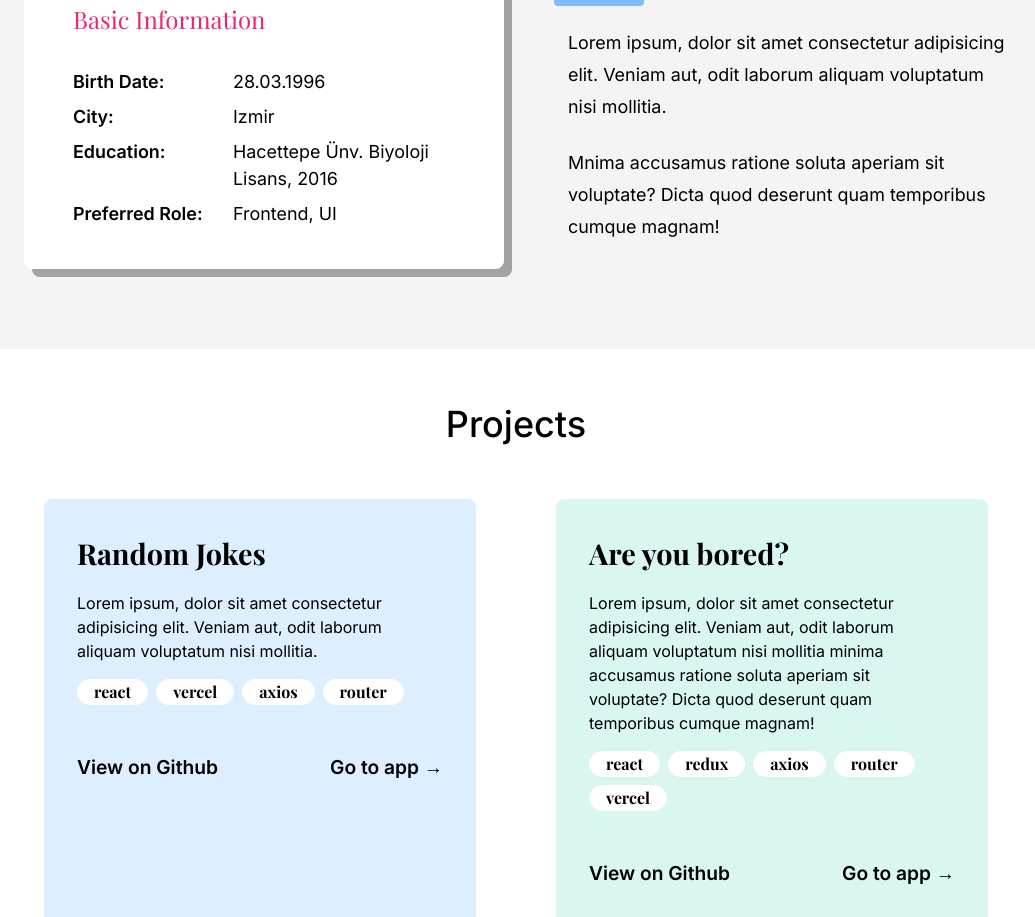
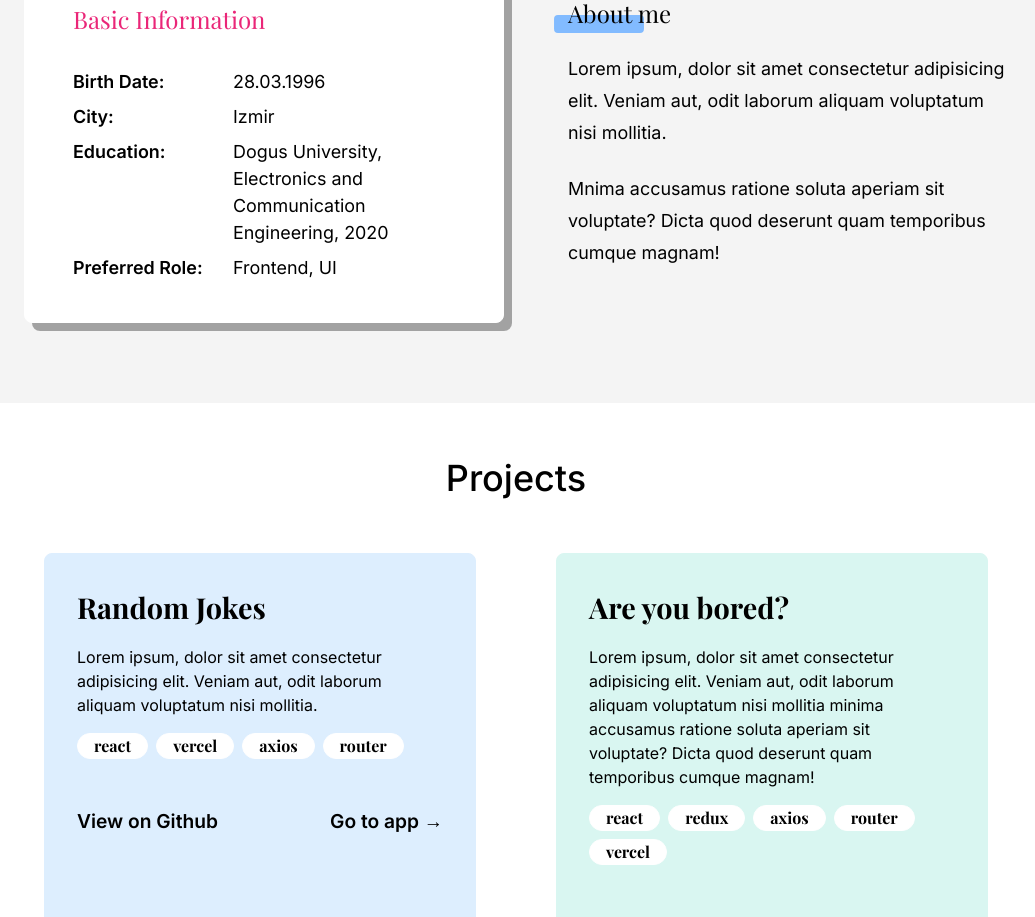
Before and after one commit to EzgiUOztuna/Personal-Website, a React (Vite) app: page / in a window 1280 px wide. Shown: the part 1288-2205 px from the top of the page, without its empty margins (124-1159 px from the left). Built offline with nearby package versions, Linux system fonts and the light colour scheme; a web font is replaced by a local one.

Commit message:
content updated

```diff
--- a/src/assets/EnglishData.js
+++ b/src/assets/EnglishData.js
@@ -16,4 +16,26 @@ export const englishWords = {
             iconClass: "fa-brands fa-github fa-xs",
         },
     ],
+    skills: "Skills",
+    profile: "Profile",
+    basicInformation: "Basic Information",
+    birthDate: {
+        label: "Birth Date:",
+        value: "28.03.1996",
+    },
+    city: {
+        label: "City:",
+        value: "Izmir",
+    },
+    education: {
+        label: "Education:",
+        value: "Dogus University, Electronics and Communication Engineering, 2020",
+    },
+    role: {
+        label: "Preferred Role:",
+        value: "Frontend, UI",
+    },
+    aboutMe: "About me",
+    aboutMeParagraph1: "Lorem ipsum, dolor sit amet consectetur adipisicing elit. Veniam aut, odit laborum aliquam voluptatum nisi mollitia.",
+    aboutMeParagraph2: "Mnima accusamus ratione soluta aperiam sit voluptate? Dicta quod deserunt quam temporibus cumque magnam!",
 };
--- a/src/assets/TurkishData.js
+++ b/src/assets/TurkishData.js
@@ -16,4 +16,26 @@ export const turkishWords = {
             iconClass: "fa-brands fa-github fa-xs",
         },
     ],
+    skills: "Yetenekler",
+    profile: "Profil",
+    basicInformation: "Ana Bilgiler",
+    birthDate: {
+        label: "Doğum Tarihi:",
+        value: "28.03.1996",
+    },
+    city: {
+        label: "Yaşadığı Şehir:",
+        value: "İzmir",
+    },
+    education: {
+        label: "Eğitim Durumu:",
+        value: "Doğuş Üniversitesi, Elektronik ve Haberleşme Mühendisliği, 2020",
+    },
+    role: {
+        label: "Tercih Ettiği Rol:",
+        value: "Frontend, UI",
+    },
+    aboutMe: "Hakkımda",
+    aboutMeParagraph1: "Lorem ipsum, dolor sit amet consectetur adipisicing elit. Veniam aut, odit laborum aliquam voluptatum nisi mollitia.",
+    aboutMeParagraph2: "Mnima accusamus ratione soluta aperiam sit voluptate? Dicta quod deserunt quam temporibus cumque magnam!",
 };
--- a/src/components/IntroductionDefinition.jsx
+++ b/src/components/IntroductionDefinition.jsx
@@ -3,7 +3,7 @@ import "./Introduction.css";
 import { DarkModeContext } from "../contexts/DarkModeContext";
 import { LanguageContext } from "../contexts/LanguageContext";
 import { englishWords } from "../assets/EnglishData";
-import { turkishWords } from "../assets/TurkishData"
+import { turkishWords } from "../assets/TurkishData";
 
 function IntroductionDefinition() {
     const { darkMode } = useContext(DarkModeContext);
--- a/src/components/Profile.jsx
+++ b/src/components/Profile.jsx
@@ -1,28 +1,34 @@
 import { useContext } from "react";
 import { DarkModeContext } from "../contexts/DarkModeContext";
 import "./Profile.css";
+import { LanguageContext } from "../contexts/LanguageContext";
+import { englishWords } from "../assets/EnglishData";
+import { turkishWords } from "../assets/TurkishData";
 
 export default function Profile() {
     const { darkMode } = useContext(DarkModeContext);
+    const { language } = useContext(LanguageContext)
+
+    const words = language === "en" ? englishWords : turkishWords;
 
     return (
         <>
             <div className={`profile-container ${darkMode ? "dark" : ""}`}>
                 <img className="ellipse-12" src="Ellipse 12.svg" />
-                <h3 className="header-3">Profile</h3>
+                <h3 className="header-3">{words.profile}</h3>
                 <div className="info-cards">
                     <div className="basic-info-card">
-                        <h4>Basic Information</h4>
-                        <p><span className="label">Birth Date:</span> 28.03.1996</p>
-                        <p><span className="label">City:</span> Izmir</p>
-                        <p><span className="label">Education:</span> Hacettepe Ünv. Biyoloji Lisans, 2016</p>
-                        <p><span className="label">Preferred Role:</span> Frontend, UI</p>
+                        <h4>{words.basicInformation}</h4>
+                        <p><span className="label">{words.birthDate.label}</span>{words.birthDate.value}</p>
+                        <p><span className="label">{words.city.label}</span>{words.city.value}</p>
+                        <p><span className="label">{words.education.label}</span>{words.education.value}</p>
+                        <p><span className="label">{words.role.label}</span>{words.role.value}</p>
                     </div>
 
                     <div className="about-me">
-                        <h4>About me <img className="rectangle-39" src="Rectangle 39.svg" /></h4>
-                        <p>Lorem ipsum, dolor sit amet consectetur adipisicing elit. Veniam aut, odit laborum aliquam voluptatum nisi mollitia.</p>
-                        <p>Mnima accusamus ratione soluta aperiam sit voluptate? Dicta quod deserunt quam temporibus cumque magnam!</p>
+                        <h4>{words.aboutMe} <img className="rectangle-39" src="Rectangle 39.svg" /></h4>
+                        <p>{words.aboutMeParagraph1}</p>
+                        <p>{words.aboutMeParagraph2}</p>
                     </div>
                 </div>
             </div>
--- a/src/components/Skills.jsx
+++ b/src/components/Skills.jsx
@@ -1,17 +1,20 @@
 import { useContext } from "react";
 import { DarkModeContext } from "../contexts/DarkModeContext";
 import "./Skills.css";
+import { LanguageContext } from "../contexts/LanguageContext";
+import { englishWords } from "../assets/EnglishData";
+import { turkishWords } from "../assets/TurkishData";
 export default function Skills() {
 
     const { darkMode } = useContext(DarkModeContext);
+    const { language } = useContext(LanguageContext)
+    const words = language === "en" ? englishWords : turkishWords;
 
     return (
         <div className={`skills-container ${darkMode ? "dark" : ""}`}>
             <img className="rectangle-22" src="Rectangle 22.svg" />
-            <h2 className="skills-header">Skills</h2>
+            <h2 className="skills-header">{words.skills}</h2>
             <img className="skills" src="skillBoxes.svg" />
-
-
         </div>
     )
 }
```
